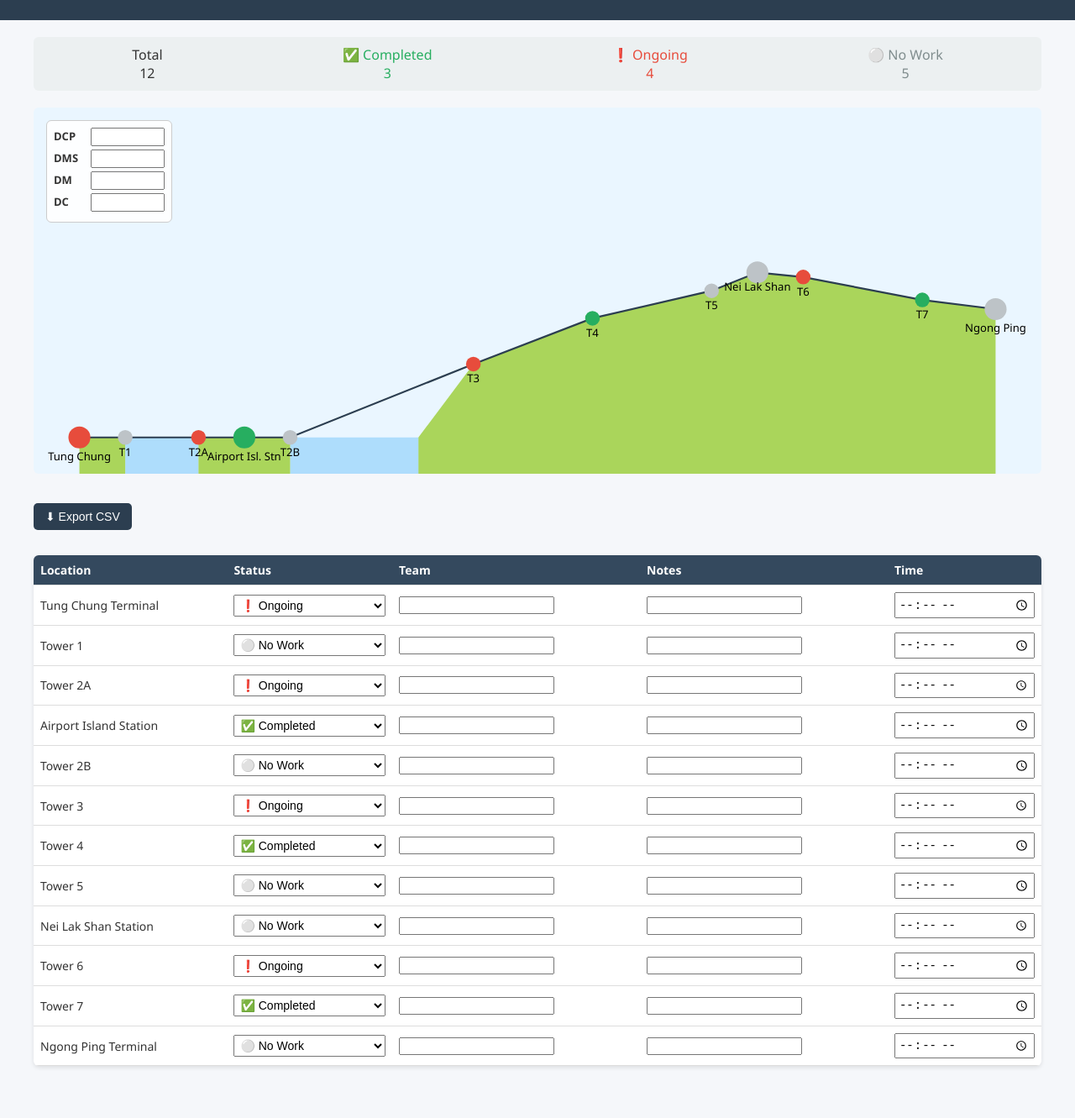
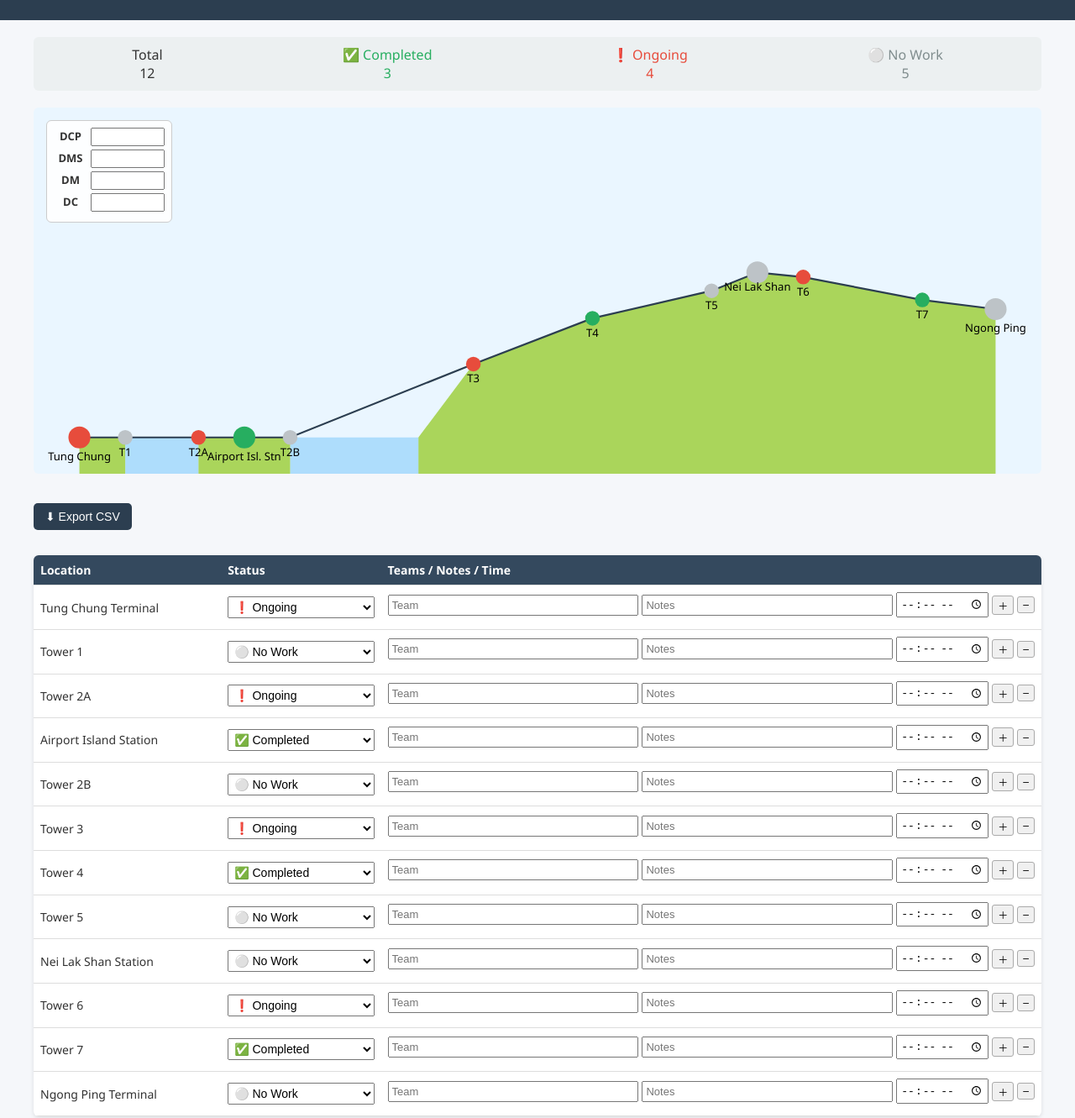
Before and after one commit to ngcholun/maintenance-dashboard, a plain HTML site: page index.html in a window 1280 px wide. Shown: the part 140-1471 px from the top of the page at 84% size. Before the commit the page ends 1429 px from the top, so only its background shows below. Drawn offline with Linux system fonts and the light colour scheme.

Commit message:
Add files via upload

```diff
--- a/index.html
+++ b/index.html
@@ -13,16 +13,9 @@
     .route svg{ width:100%; height:auto; background:#eaf6ff; border-radius:6px; }
     .label{ font-size:12px; text-anchor:middle; }
     .duties-box {
-      position:absolute;
-      top:15px;
-      left:15px;
-      background:rgba(255,255,255,0.9);
-      border:1px solid #ccc;
-      padding:8px;
-      border-radius:6px;
-      font-size:13px;
-      line-height:1.6;
-      text-align:left;
+      position:absolute;top:15px;left:15px;
+      background:rgba(255,255,255,0.9);border:1px solid #ccc;padding:8px;border-radius:6px;
+      font-size:13px;line-height:1.6;
     }
     .duties-box div{display:flex;align-items:center;margin-bottom:4px;}
     .duties-box label{width:40px;font-weight:bold;}
@@ -32,8 +25,20 @@
     th,td{padding:8px;border-bottom:1px solid #ddd;font-size:14px;}
     th{background:#34495e;color:#fff;text-align:left;}
     tr:hover{background:#f9f9f9;}
-    select,input[type="text"],input[type="time"]{font-size:14px;padding:3px;width:100%;box-sizing:border-box;}
-    input[type="time"]{min-width:80px;}
+    select{font-size:14px;padding:3px;width:100%;box-sizing:border-box;}
+    .team-entries { margin-bottom:6px; }
+    .entry { display:flex; gap:4px; margin-bottom:4px; align-items:center;}
+    .entry input { flex:1; padding:3px; font-size:13px; }
+    .entry input[type="time"] { flex:0 0 100px; }
+    .entry button {
+      font-size:12px;
+      padding:2px 6px;
+      cursor:pointer;
+      border:1px solid #aaa;
+      background:#f0f0f0;
+      border-radius:3px;
+    }
+    .entry button:hover { background:#ddd; }
     .export-btn{margin:10px 0;padding:8px 14px;font-size:14px;
       background:#2c3e50;color:#fff;border:none;border-radius:5px;cursor:pointer;}
     .export-btn:hover{background:#1a242f;}
@@ -63,30 +68,19 @@
       </div>
       <svg viewBox="0 0 1100 400" xmlns="http://www.w3.org/2000/svg">
         <!-- Mountain polygon -->
-        <polygon points="
-          420,400
-          420,360
-          480,280 610,230 740,200
-          790,180 840,185
-          970,210 1050,220
-          1050,400"
+        <polygon points="420,400 420,360 480,280 610,230 740,200
+          790,180 840,185 970,210 1050,220 1050,400"
           fill="#9acd32" opacity="0.8"/>
-
         <!-- Sea -->
         <polygon points="100,400 100,360 180,360 180,400" fill="#87cefa" opacity="0.6"/>
         <polygon points="280,400 280,360 420,360 420,400" fill="#87cefa" opacity="0.6"/>
-
         <!-- Land bases -->
         <polygon points="50,400 50,360 100,360 100,400" fill="#9acd32" opacity="0.8"/>
         <polygon points="180,400 180,360 280,360 280,400" fill="#9acd32" opacity="0.8"/>
-
         <!-- Cable line -->
-        <polyline points="
-          50,360 100,360 180,360 230,360 280,360
-          480,280 610,230 740,200 790,180 840,185
-          970,210 1050,220"
+        <polyline points="50,360 100,360 180,360 230,360 280,360
+          480,280 610,230 740,200 790,180 840,185 970,210 1050,220"
           stroke="#2c3e50" stroke-width="2" fill="none"/>
-
         <!-- Stations -->
         <circle id="TCT" cx="50" cy="360" r="12"/><text x="50" y="385" class="label">Tung Chung</text>
         <circle id="T1" cx="100" cy="360" r="8"/><text x="100" y="380" class="label">T1</text>
@@ -108,44 +102,78 @@
 
     <!-- Maintenance Log -->
     <table id="log">
-      <thead><tr><th>Location</th><th>Status</th><th>Team</th><th>Notes</th><th>Time</th></tr></thead>
+      <thead>
+        <tr><th>Location</th><th>Status</th><th>Teams / Notes / Time</th></tr>
+      </thead>
       <tbody>
-        <tr data-id="TCT"><td>Tung Chung Terminal</td>
-          <td><select><option>✅ Completed</option><option selected>❗ Ongoing</option><option>⚪ No Work</option></select></td>
-          <td><input></td><td><input></td><td><input type="time"></td></tr>
+        <!-- Example row (repeat for each tower/station) -->
+        <tr data-id="TCT">
+          <td>Tung Chung Terminal</td>
+          <td>
+            <select>
+              <option>✅ Completed</option>
+              <option selected>❗ Ongoing</option>
+              <option>⚪ No Work</option>
+            </select>
+          </td>
+          <td>
+            <div class="team-entries">
+              <div class="entry">
+                <input placeholder="Team">
+                <input placeholder="Notes">
+                <input type="time">
+                <button class="add-entry">＋</button>
+                <button class="remove-entry">–</button>
+              </div>
+            </div>
+          </td>
+        </tr>
+
+        <!-- Duplicate same format for T1 to NPT -->
         <tr data-id="T1"><td>Tower 1</td>
           <td><select><option>✅ Completed</option><option>❗ Ongoing</option><option selected>⚪ No Work</option></select></td>
-          <td><input></td><td><input></td><td><input type="time"></td></tr>
+          <td><div class="team-entries"><div class="entry"><input placeholder="Team"><input placeholder="Notes"><input type="time"><button class="add-entry">＋</button><button class="remove-entry">–</button></div></div></td>
+        </tr>
         <tr data-id="T2A"><td>Tower 2A</td>
           <td><select><option>✅ Completed</option><option selected>❗ Ongoing</option><option>⚪ No Work</option></select></td>
-          <td><input></td><td><input></td><td><input type="time"></td></tr>
+          <td><div class="team-entries"><div class="entry"><input placeholder="Team"><input placeholder="Notes"><input type="time"><button class="add-entry">＋</button><button class="remove-entry">–</button></div></div></td>
+        </tr>
         <tr data-id="AIA"><td>Airport Island Station</td>
           <td><select><option selected>✅ Completed</option><option>❗ Ongoing</option><option>⚪ No Work</option></select></td>
-          <td><input></td><td><input></td><td><input type="time"></td></tr>
+          <td><div class="team-entries"><div class="entry"><input placeholder="Team"><input placeholder="Notes"><input type="time"><button class="add-entry">＋</button><button class="remove-entry">–</button></div></div></td>
+        </tr>
         <tr data-id="T2B"><td>Tower 2B</td>
           <td><select><option>✅ Completed</option><option>❗ Ongoing</option><option selected>⚪ No Work</option></select></td>
-          <td><input></td><td><input></td><td><input type="time"></td></tr>
+          <td><div class="team-entries"><div class="entry"><input placeholder="Team"><input placeholder="Notes"><input type="time"><button class="add-entry">＋</button><button class="remove-entry">–</button></div></div></td>
+        </tr>
         <tr data-id="T3"><td>Tower 3</td>
           <td><select><option>✅ Completed</option><option selected>❗ Ongoing</option><option>⚪ No Work</option></select></td>
-          <td><input></td><td><input></td><td><input type="time"></td></tr>
+          <td><div class="team-entries"><div class="entry"><input placeholder="Team"><input placeholder="Notes"><input type="time"><button class="add-entry">＋</button><button class="remove-entry">–</button></div></div></td>
+        </tr>
         <tr data-id="T4"><td>Tower 4</td>
           <td><select><option selected>✅ Completed</option><option>❗ Ongoing</option><option>⚪ No Work</option></select></td>
-          <td><input></td><td><input></td><td><input type="time"></td></tr>
+          <td><div class="team-entries"><div class="entry"><input placeholder="Team"><input placeholder="Notes"><input type="time"><button class="add-entry">＋</button><button class="remove-entry">–</button></div></div></td>
+        </tr>
         <tr data-id="T5"><td>Tower 5</td>
           <td><select><option>✅ Completed</option><option>❗ Ongoing</option><option selected>⚪ No Work</option></select></td>
-          <td><input></td><td><input></td><td><input type="time"></td></tr>
+          <td><div class="team-entries"><div class="entry"><input placeholder="Team"><input placeholder="Notes"><input type="time"><button class="add-entry">＋</button><button class="remove-entry">–</button></div></div></td>
+        </tr>
         <tr data-id="NLS"><td>Nei Lak Shan Station</td>
           <td><select><option>✅ Completed</option><option>❗ Ongoing</option><option selected>⚪ No Work</option></select></td>
-          <td><input></td><td><input></td><td><input type="time"></td></tr>
+          <td><div class="team-entries"><div class="entry"><input placeholder="Team"><input placeholder="Notes"><input type="time"><button class="add-entry">＋</button><button class="remove-entry">–</button></div></div></td>
+        </tr>
         <tr data-id="T6"><td>Tower 6</td>
           <td><select><option>✅ Completed</option><option selected>❗ Ongoing</option><option>⚪ No Work</option></select></td>
-          <td><input></td><td><input></td><td><input type="time"></td></tr>
+          <td><div class="team-entries"><div class="entry"><input placeholder="Team"><input placeholder="Notes"><input type="time"><button class="add-entry">＋</button><button class="remove-entry">–</button></div></div></td>
+        </tr>
         <tr data-id="T7"><td>Tower 7</td>
           <td><select><option selected>✅ Completed</option><option>❗ Ongoing</option><option>⚪ No Work</option></select></td>
-          <td><input></td><td><input></td><td><input type="time"></td></tr>
+          <td><div class="team-entries"><div class="entry"><input placeholder="Team"><input placeholder="Notes"><input type="time"><button class="add-entry">＋</button><button class="remove-entry">–</button></div></div></td>
+        </tr>
         <tr data-id="NPT"><td>Ngong Ping Terminal</td>
           <td><select><option>✅ Completed</option><option>❗ Ongoing</option><option selected>⚪ No Work</option></select></td>
-          <td><input></td><td><input></td><td><input type="time"></td></tr>
+          <td><div class="team-entries"><div class="entry"><input placeholder="Team"><input placeholder="Notes"><input type="time"><button class="add-entry">＋</button><button class="remove-entry">–</button></div></div></td>
+        </tr>
       </tbody>
     </table>
   </div>
@@ -153,7 +181,7 @@
   <script>
     document.getElementById("date").textContent = new Date().toLocaleDateString();
 
-    // Update circle colors
+    // Dashboard update
     function updateDashboard(){
       let total=0,done=0,ongoing=0,noWork=0;
       document.querySelectorAll("#log tbody tr").forEach(row=>{
@@ -172,41 +200,53 @@
     document.querySelectorAll("#log select").forEach(s=>s.addEventListener("input",updateDashboard));
     updateDashboard();
 
-    // Export to CSV with semicolon separator
+    // Add/remove team entry
+    document.addEventListener("click", e => {
+      if (e.target.classList.contains("add-entry")) {
+        const entry = e.target.closest(".entry");
+        const clone = entry.cloneNode(true);
+        clone.querySelectorAll("input").forEach(i => i.value="");
+        entry.parentNode.appendChild(clone);
+      }
+      if (e.target.classList.contains("remove-entry")) {
+        const entry = e.target.closest(".entry");
+        const container = entry.parentNode;
+        if (container.children.length > 1) {
+          entry.remove();
+        }
+      }
+    });
+
+    // CSV export
     function exportCSV(){
       let rows = [];
       const date = document.getElementById("date").textContent;
-
-      // Header for duty
       rows.push(["Date",date].join(";"));
       rows.push(["Duty Roster"].join(";"));
-
       document.querySelectorAll("#duties div").forEach(div=>{
-        const label = div.querySelector("label").textContent.trim();
-        const val = div.querySelector("input").value.trim();
+        const label=div.querySelector("label").textContent.trim();
+        const val=div.querySelector("input").value.trim();
         rows.push([label,val].join(";"));
       });
-
-      rows.push(""); // empty line
+      rows.push("");
       rows.push(["Location","Status","Team","Notes","Time"].join(";"));
-
-      // Maintenance log
       document.querySelectorAll("#log tbody tr").forEach(row=>{
-        const cells = [
-          row.querySelector("td").textContent.trim(),
-          row.querySelector("select").value,
-          row.querySelectorAll("input")[0].value,
-          row.querySelectorAll("input")[1].value,
-          row.querySelectorAll("input")[2].value
-        ];
-        rows.push(cells.join(";"));
+        const location=row.querySelector("td").textContent.trim();
+        const status=row.querySelector("select").value;
+        const entries=row.querySelectorAll(".entry");
+        entries.forEach(ent=>{
+          const team=ent.querySelectorAll("input")[0].value;
+          const note=ent.querySelectorAll("input")[1].value;
+          const time=ent.querySelectorAll("input")[2].value;
+          rows.push([location,status,team,note,time].join(";"));
+        });
       });
-
-      const csvContent = rows.join("\n");
-      const blob = new Blob([csvContent], { type: "text/csv;charset=utf-8;" });
-      const link = document.createElement("a");
-      link.href = URL.createObjectURL(blob);
-      link.download = "maintenance_log.csv";
+      const csvContent=rows.join("\n");
+      const blob=new Blob([csvContent],{type:"text/csv;charset=utf-8;"});
+      const link=document.createElement("a");
+      const today=new Date().toISOString().slice(0,10);
+      link.href=URL.createObjectURL(blob);
+      link.download="ngongping360_log_"+today+".csv";
       link.click();
     }
   </script>
```
